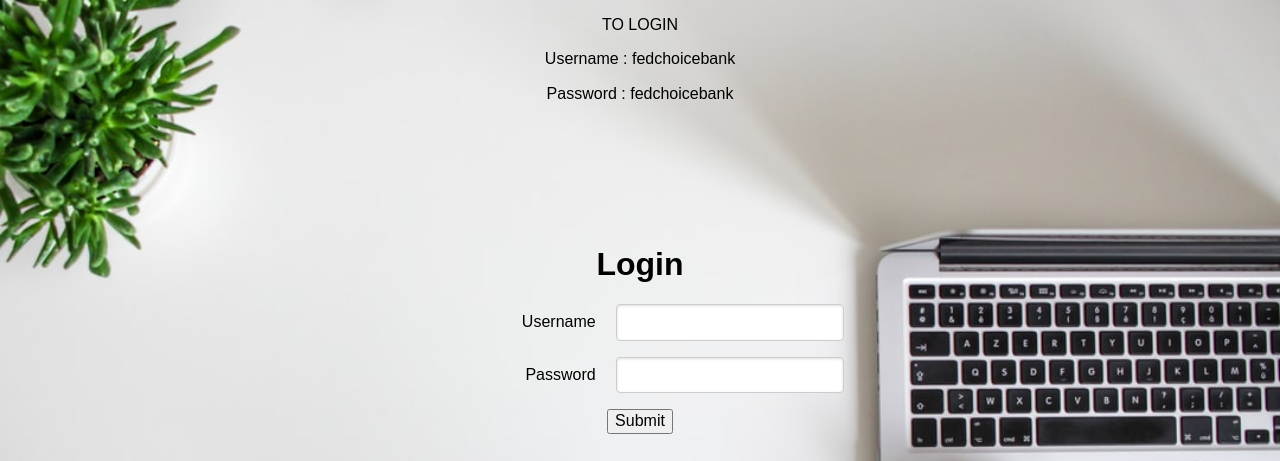
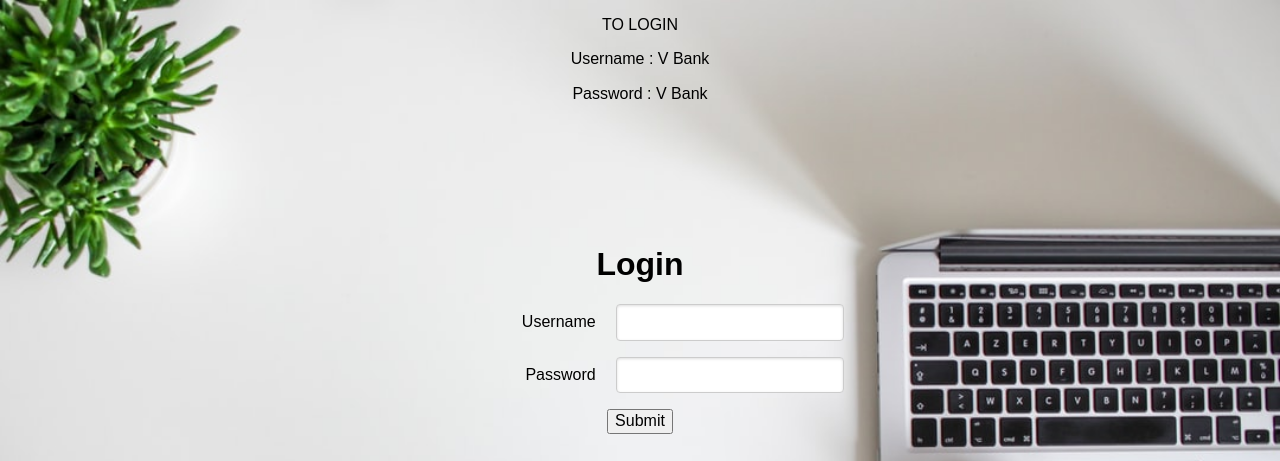
Before and after one commit to VINAY-GOPAL/Bank_management_flask, a Python web app: template templates/login.html in a window 1280 px wide. Shown: the top 461 px of the page. Run offline with Jinja, Linux system fonts and the light colour scheme; the template is opened without the code that fills it, so the values that code supplies are empty, except form fields; form fields are guessed from the names that the template uses; some libraries are stand-ins or nearby versions.

Commit message:
Added login page

```diff
--- a/templates/login.html
+++ b/templates/login.html
@@ -10,8 +10,8 @@
     {% block content %}
     <center>
       <p>TO LOGIN</p>
-      <p>Username  :  fedchoicebank</p>
-      <p>Password  :  fedchoicebank</p>
+      <p>Username  :  V Bank</p>
+      <p>Password  :  V Bank</p>
    <form class="pure-form pure-form-aligned" method="POST">
     <fieldset style="position: center">
       <h1 style="color: black;padding-top: 100px;"><center> Login</center></h1>
```
